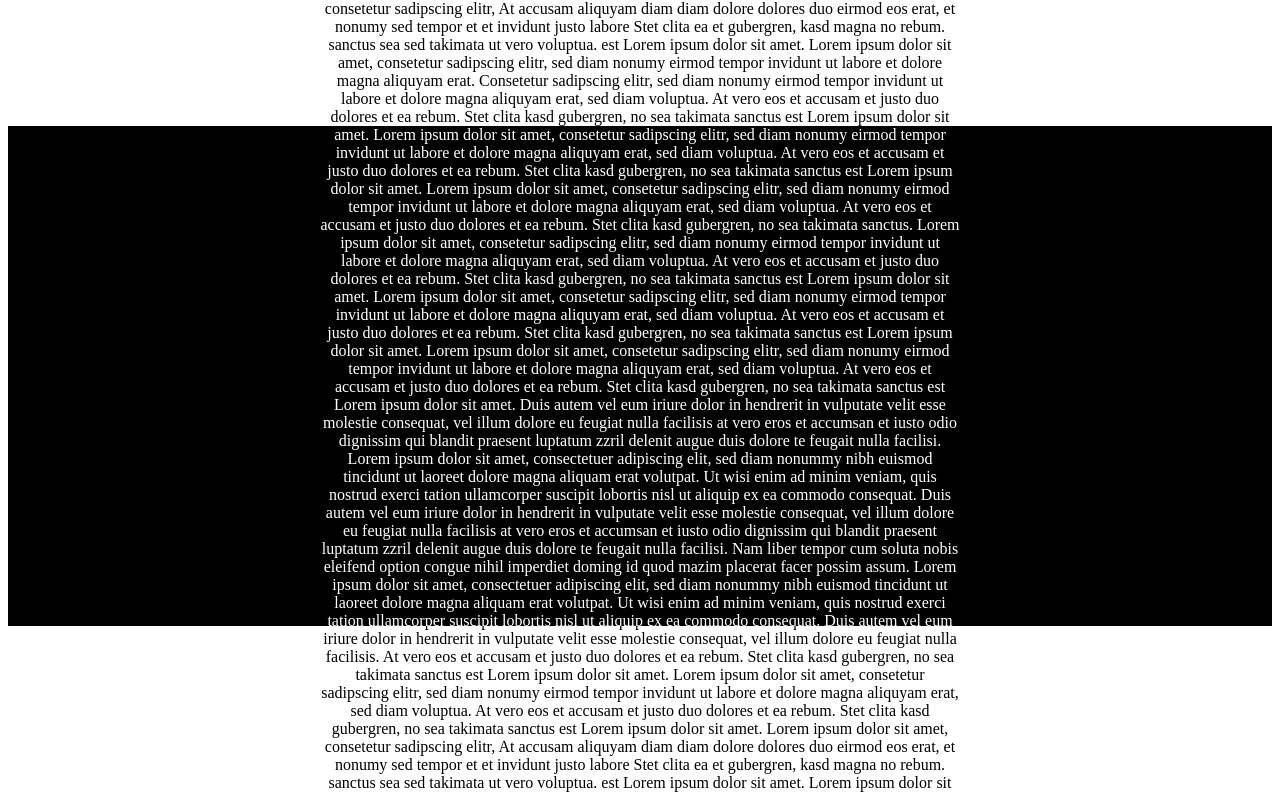
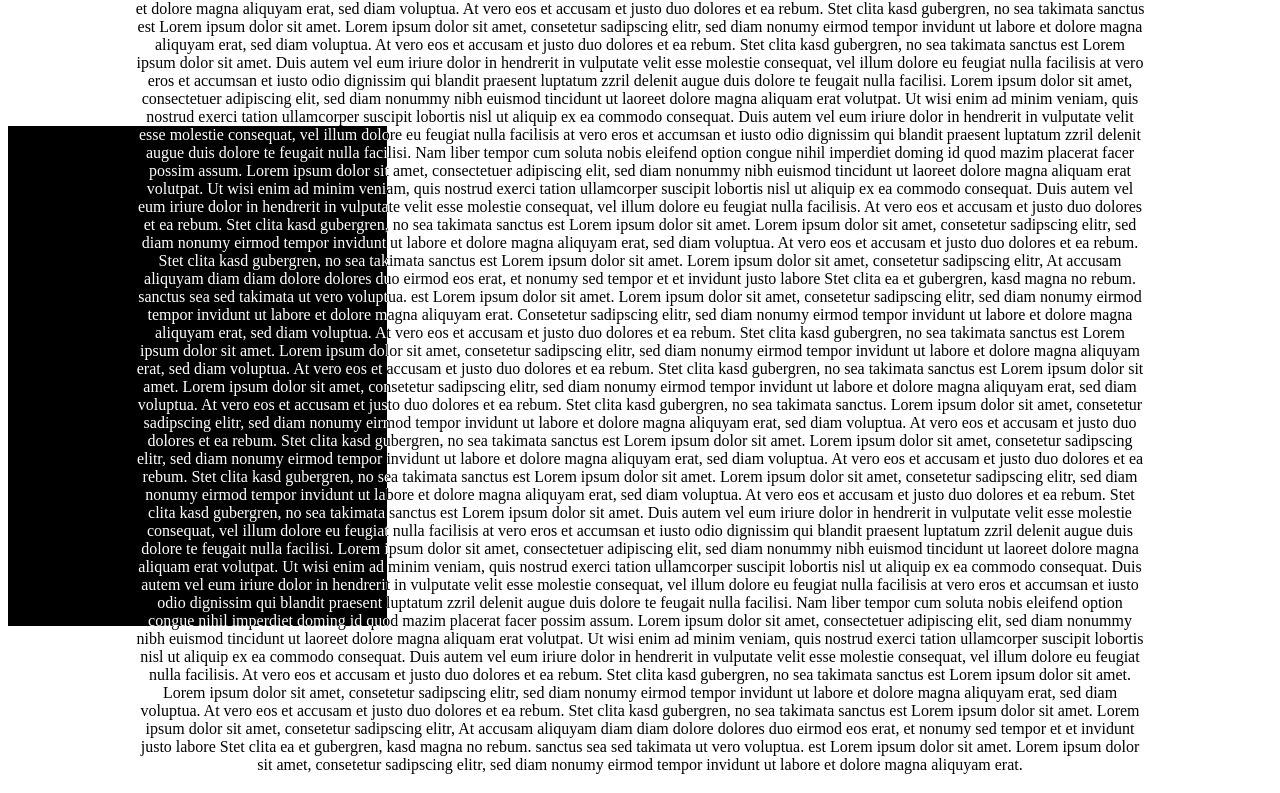
Before and after one commit to lehmuth/ba-mawe, a website with bundled scripts: page src/index.html in a window 1280 px wide. Shown: the part 762-1555 px from the top of the page. Built offline with nearby package versions, Linux system fonts and the light colour scheme.

Commit message:
Updated parallax

```diff
--- a/src/components/color-changing-text.js
+++ b/src/components/color-changing-text.js
@@ -16,7 +16,7 @@ template.innerHTML = `
         }
 
         #text {
-            max-width: 40rem;
+            max-width: 80%;
             margin: auto;
             color: white;
             mix-blend-mode: difference;
--- a/src/scripts/component-preview.js
+++ b/src/scripts/component-preview.js
@@ -27,7 +27,7 @@ const parallax = document.querySelector('#parallax');
 const speedRatio = 0.2;
 const range = 30;
 const fps = 40;
-parallax.style.transitionDuration = 1 / fps;
+// parallax.style.transitionDuration = 1 / fps;
 
 function render () {
     // Load window bounds and scroll direction
--- a/src/styles/component-preview.css
+++ b/src/styles/component-preview.css
@@ -15,11 +15,10 @@ body {
 }
 
 #parallax {
-    width: 100%;
+    width: 30%;
     height: 500px;
     background-color: #000;
     position: absolute;
     top: 110vh;
-    transition: translate .016s linear;
     z-index: 0;
 }
```
